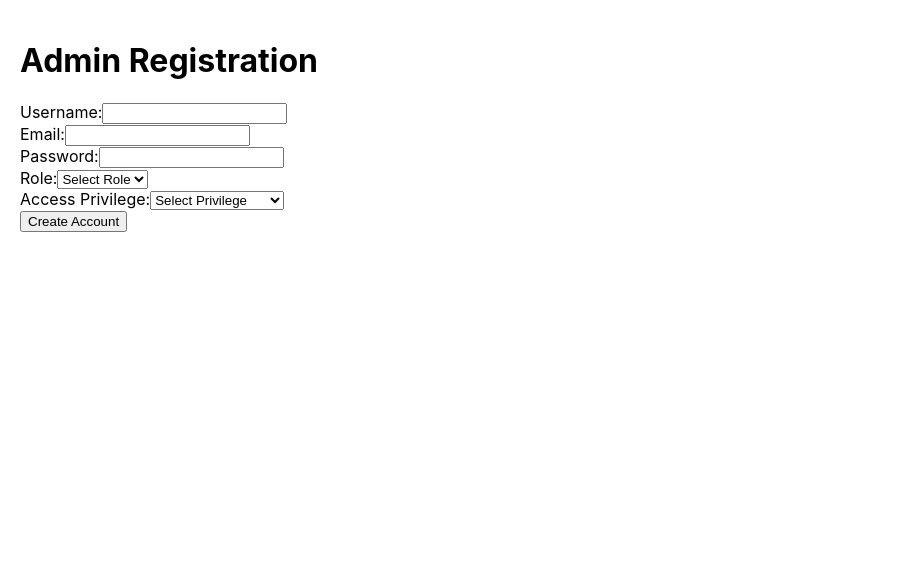
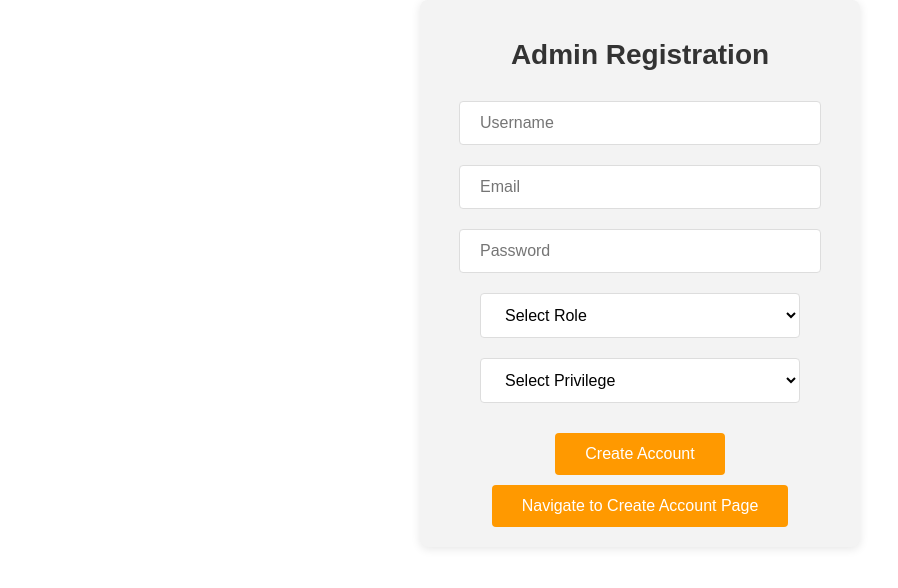
Before and after one commit to rahulpihub/Hospital-Management-System, a React (Create React App) app in the folder frontend/: page / in a window 1280 px wide. Shown: the top 588 px of the page, without its empty margins (0-898 px from the left). Built offline with nearby package versions, Linux system fonts and the light colour scheme.

Commit message:
the create account for staff and doc page done

```diff
--- a/frontend/src/App.js
+++ b/frontend/src/App.js
@@ -7,6 +7,7 @@ import Admin from './admin';
 import ForgotPassword from './forgotpassword';
 import ResetPassword from './resetpassword';
 import DoctorHomepage from './dochomepage';
+import AdminCreateAccount from './admincreateaccount';
 
 function App() {
   return (
@@ -19,6 +20,7 @@ function App() {
         <Route path="/forgotpassword" element={<ForgotPassword />} />
         <Route path="/resetpassword" element={<ResetPassword />} />
         <Route path="/dochomepage" element={<DoctorHomepage />} />
+        <Route path="/admin-create-account" element={<AdminCreateAccount />} />
       </Routes>
     </Router>
   );
--- a/frontend/src/admin.js
+++ b/frontend/src/admin.js
@@ -1,6 +1,65 @@
 import React, { useState } from 'react';
+import { useNavigate } from 'react-router-dom';
+
+const styles = {
+  container: {
+    marginTop: '50px',
+    textAlign: 'center',
+    fontFamily: 'Arial, sans-serif',
+    backgroundColor: '#F3F3F3',
+    padding: '20px',
+    borderRadius: '8px',
+    maxWidth: '400px',
+    margin: 'auto',
+    boxShadow: '0 2px 10px rgba(0, 0, 0, 0.1)',
+  },
+  header: {
+    color: '#333',
+    marginBottom: '20px',
+    fontWeight: 'bold',
+    fontSize: '28px',
+  },
+  form: {
+    display: 'flex',
+    flexDirection: 'column',
+    alignItems: 'center',
+  },
+  input: {
+    padding: '12px 20px',
+    margin: '10px 0',
+    width: '80%',
+    fontSize: '16px',
+    borderRadius: '4px',
+    border: '1px solid #ddd',
+    backgroundColor: '#fff',
+    outline: 'none',
+    transition: 'border-color 0.3s ease',
+  },
+  button: {
+    backgroundColor: '#FF9900',
+    color: '#fff',
+    border: 'none',
+    padding: '12px 30px',
+    borderRadius: '4px',
+    fontSize: '16px',
+    cursor: 'pointer',
+    transition: 'background-color 0.3s ease',
+    marginTop: '20px',
+  },
+  successMessage: {
+    color: 'green',
+    fontSize: '16px',
+    marginTop: '20px',
+  },
+  errorMessage: {
+    color: 'red',
+    fontSize: '16px',
+    marginTop: '20px',
+  },
+};
 
 function Admin() {
+  const navigate = useNavigate();
   const [formData, setFormData] = useState({
     username: '',
     email: '',
@@ -53,62 +112,74 @@ function Admin() {
     });
   };
 
+  const handleNavigation = () => {
+    navigate('/admin-create-account');
+  };
+
   return (
-    <div style={{ padding: '20px' }}>
-      <h1>Admin Registration</h1>
-      <form onSubmit={handleSubmit}>
-        <div>
-          <label>Username:</label>
+    <div style={styles.container}>
+      <h1 style={styles.header}>Admin Registration</h1>
+      <form style={styles.form} onSubmit={handleSubmit}>
         <input
+          style={styles.input}
           type="text"
           name="username"
+          placeholder="Username"
           value={formData.username}
           onChange={handleChange}
           required
         />
-        </div>
-        <div>
-          <label>Email:</label>
         <input
+          style={styles.input}
           type="email"
           name="email"
+          placeholder="Email"
           value={formData.email}
           onChange={handleChange}
           required
         />
-        </div>
-        <div>
-          <label>Password:</label>
         <input
+          style={styles.input}
           type="password"
           name="password"
+          placeholder="Password"
           value={formData.password}
           onChange={handleChange}
           required
         />
-        </div>
-        <div>
-          <label>Role:</label>
-          <select name="role" value={formData.role} onChange={handleChange} required>
+        <select
+          style={styles.input}
+          name="role"
+          value={formData.role}
+          onChange={handleChange}
+          required
+        >
           <option value="">Select Role</option>
           <option value="Admin">Admin</option>
           <option value="Doctor">Doctor</option>
           <option value="Nurse">Nurse</option>
           <option value="Staff">Staff</option>
         </select>
-        </div>
-        <div>
-          <label>Access Privilege:</label>
-          <select name="privilege" value={formData.privilege} onChange={handleChange} required>
+        <select
+          style={styles.input}
+          name="privilege"
+          value={formData.privilege}
+          onChange={handleChange}
+          required
+        >
           <option value="">Select Privilege</option>
           <option value="Full Privilege">Full Privilege</option>
           <option value="Moderate Privilege">Moderate Privilege</option>
           <option value="Basic Privilege">Basic Privilege</option>
         </select>
-        </div>
-        <button type="submit">Create Account</button>
+        <button type="submit" style={styles.button}>
+          Create Account
+        </button>
       </form>
-      {message && <p>{message}</p>}
+      <button onClick={handleNavigation} style={{ ...styles.button, marginTop: '10px' }}>
+        Navigate to Create Account Page
+      </button>
+      {message && <p style={message.includes('error') ? styles.errorMessage : styles.successMessage}>{message}</p>}
     </div>
   );
 }
--- /dev/null
+++ b/frontend/src/admincreateaccount.js
@@ -0,0 +1,12 @@
+import React from 'react';
+
+function AdminCreateAccount() {
+  return (
+    <div>
+      <h1>Create Account Page</h1>
+      <p>Welcome to the account creation page.</p>
+    </div>
+  );
+}
+
+export default AdminCreateAccount;
```
Lines whose indentation alone changed are shown as unchanged.
